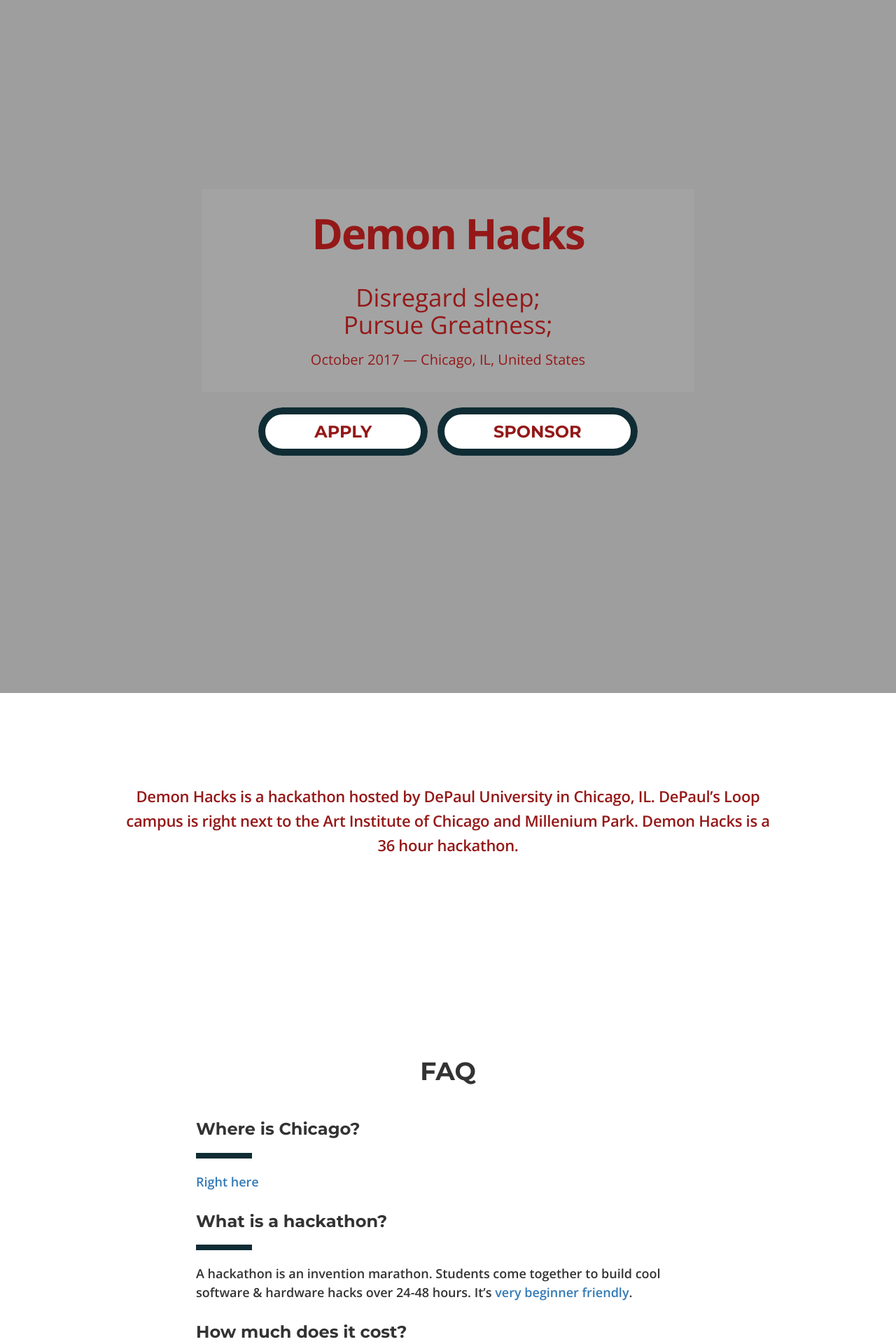
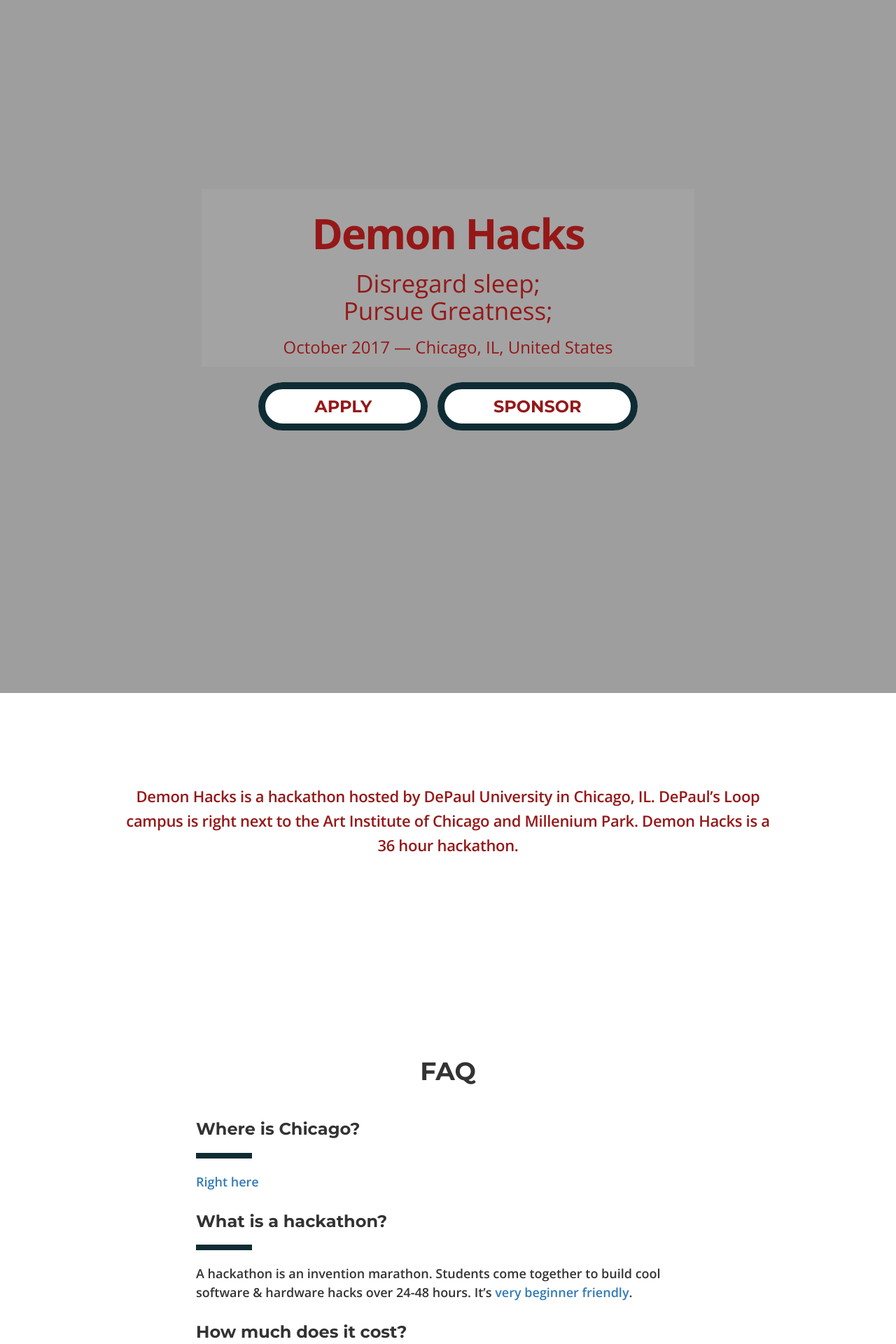
Before and after one commit to aoganezo/demonhacksTemp, a Jekyll site: the page built from index.html, in a window 1280 px wide. Shown: the top 1920 px of the page at 70% size. Built offline with Jekyll 4.4.1, drawn with Linux system fonts in a browser that asks for light colours; nearby versions of some CDN libraries; grey boxes are pictures that could not be loaded.

Commit message:
aligning top text div.

```diff
--- a/css/original.css
+++ b/css/original.css
@@ -89,8 +89,6 @@
 }
 
 .hero .wrapper h1 {
-  /* background: #fff;*/
-  /* background: rgba(255, 255, 255, .3);*/
   display: inline-block;
   font-size: 60px;
   font-weight: 800;
@@ -103,14 +101,14 @@
   font-size: 35px;
   font-weight: 400;
   color: #951818;
-  /*background: black;*/
   text-shadow: white;
+  margin-top: 0;
 }
 
 .hero .wrapper h3 {
-  font-size: 20px;
-  font-weight: 200;
-  padding-bottom: 35px;
+  font-size: 24px;
+  font-weight: 400;
+  padding-bottom: 15px;
 }
 
 .hero .buttons {
```
